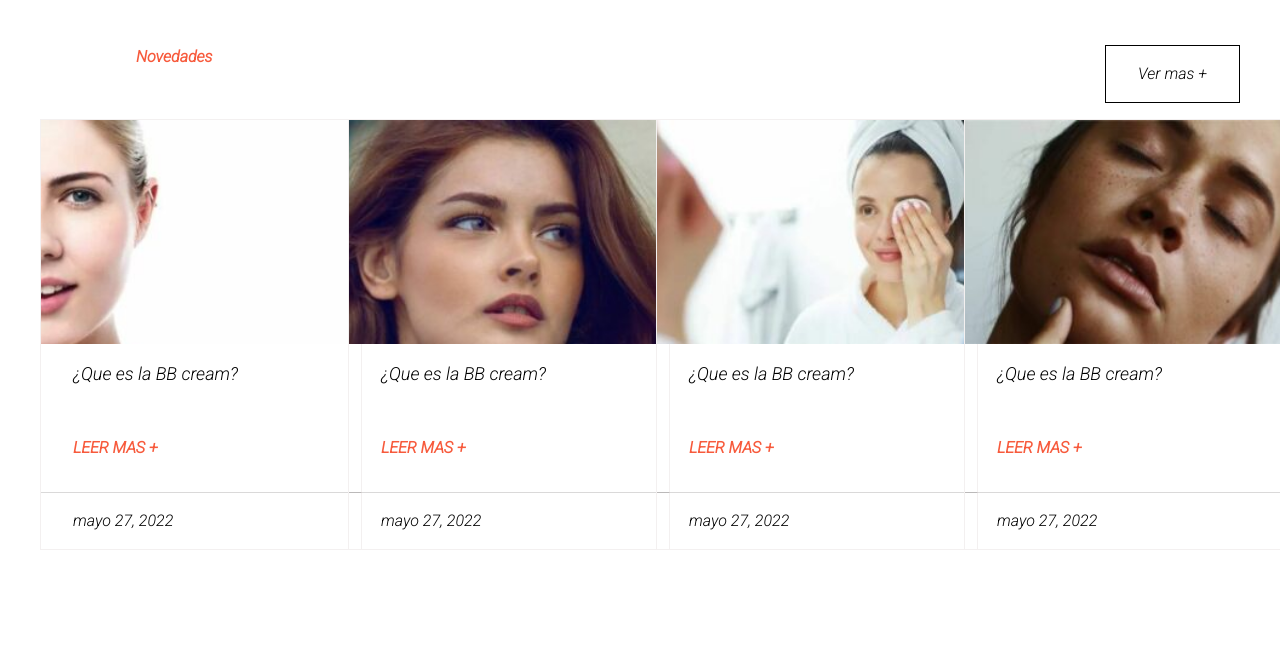
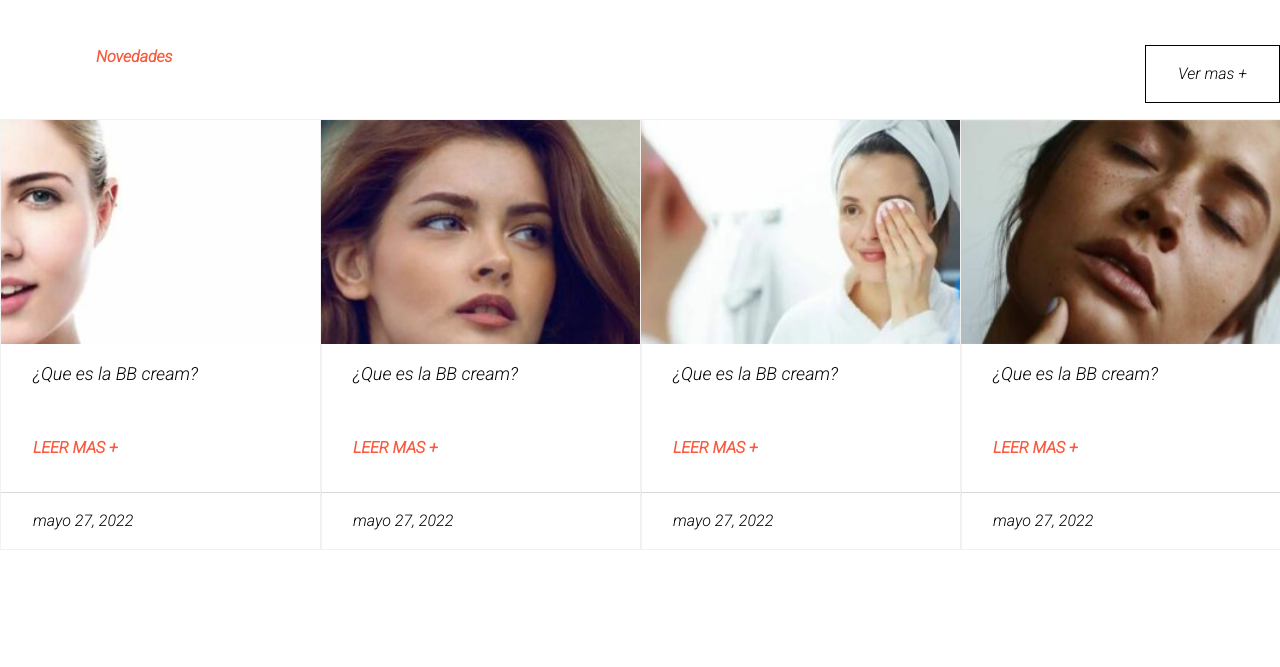
Before and after one commit to Lautaro-Di-Salvo-Code/replica-farmacia, a plain HTML site: page index.html in a window 1280 px wide. Shown: the part 2006-2673 px from the top of the page. Drawn offline with nearby package versions, Linux system fonts and the light colour scheme; files that its build step writes are made by us from their sources.

Commit message:
grid mujeres

```diff
--- a/index.html
+++ b/index.html
@@ -297,12 +297,12 @@
             </div>
         </article>
 
-        <section class=" grid grid-cols-4 gap-[2rem] max-w-maximo-ancho mx-auto mb-[15vh] ">
+        <section class=" grid grid-cols-4 gap-14 max-w-maximo-ancho mx-auto mb-[15vh] ">
 
 
             <article class=" flex mx-auto  flex-col  justify-center  borde-productos">
 
-                <div class="flex justify-center">
+                <div class="flex justify-center ">
                     <article class="another-bg-img h-56 w-80" src="" alt="">
                     <!-- <img class=" h-56 w-80" src="/assets/cara1.jpg" alt=""> -->
                 </div>
--- a/src/input.css
+++ b/src/input.css
@@ -133,7 +133,7 @@ body{
 .another-bg-img-2{
     background-image: url(/assets/cara2.jpg);
     background-repeat: no-repeat;
-    background-size: cover;
+    background-size: contain;
     background-position: center;
 
 }
--- a/tailwind.config.js
+++ b/tailwind.config.js
@@ -10,8 +10,8 @@ module.exports = {
         "tamaño-letra-global":"1rem",
       },
       maxWidth:{
-        "maximo-ancho": "1200px",
-        "max-ancho-img":"100%"
+        "maximo-ancho": "1400px",
+        "max-ancho-img":"100%",
       },
       height:{
         "mini-icons-height":"3rem",
```
Also changed, not shown: src/output.css.
